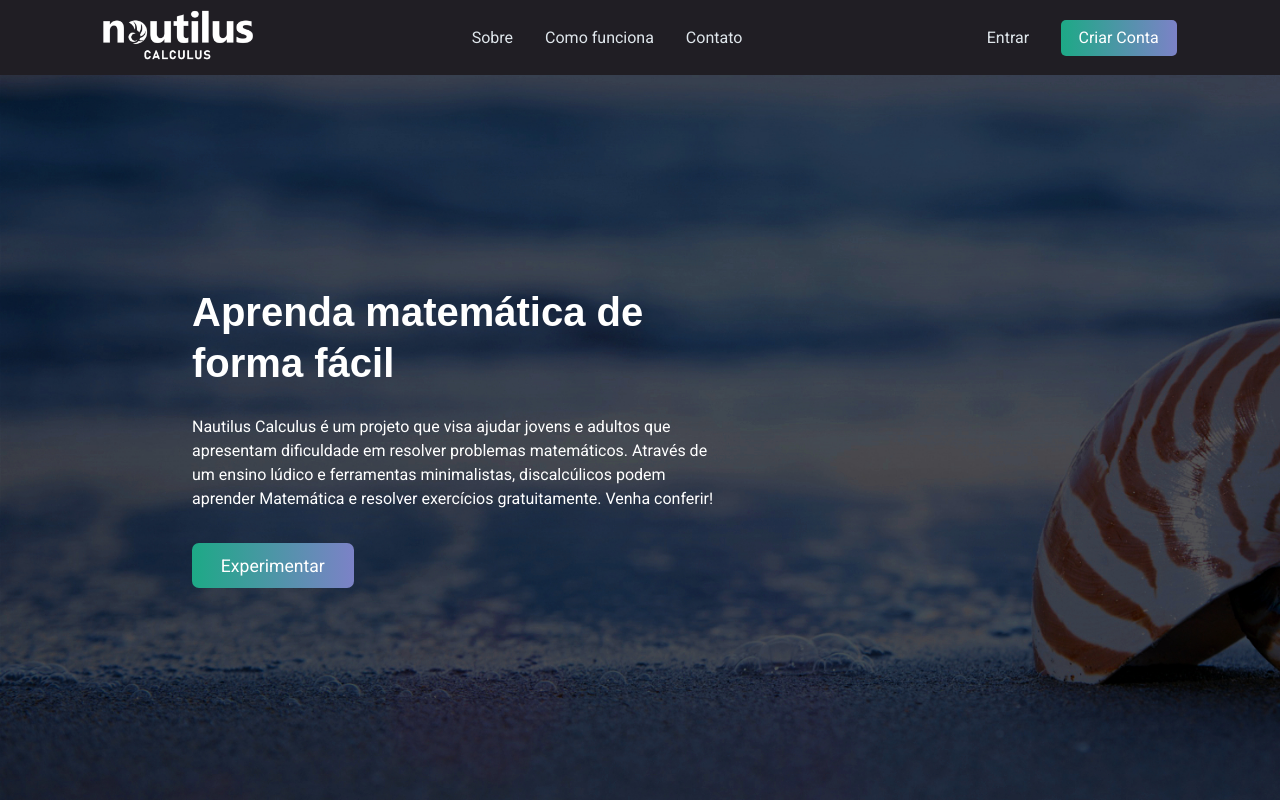
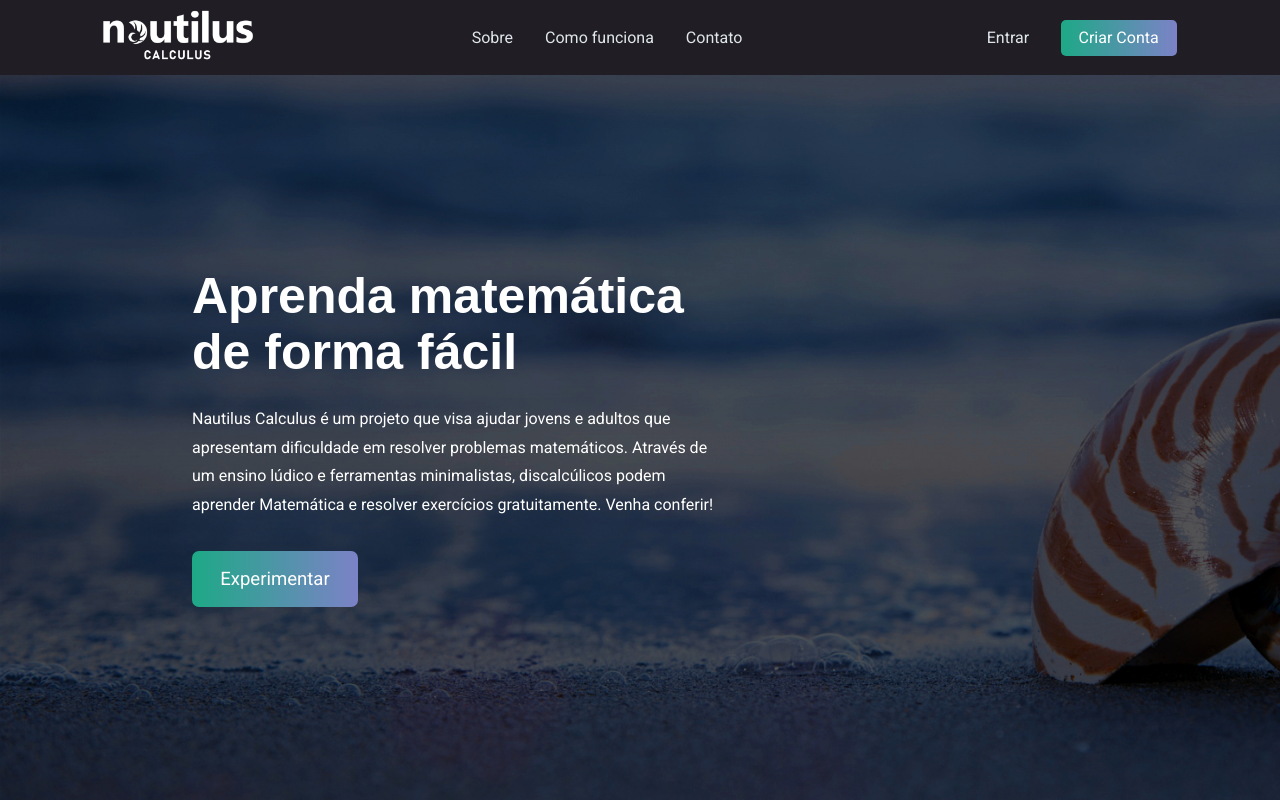
Before and after one commit to rafaeldiehl/nautilus-calculus, a React (Create React App) app: page / in a window 1280 px wide. Built offline with nearby package versions, Linux system fonts and the light colour scheme.

Commit message:
Atualizando estilizaçao

```diff
--- a/src/components/Button/styles.scss
+++ b/src/components/Button/styles.scss
@@ -1,11 +1,12 @@
 @import '../../assets/styles/main';
 
 button.btn {
+    position: relative;
     margin: 0;
     border: none;
     outline: none;
-    padding: 0.8rem 1.8rem;
-    font-size: 1.1rem;
+    font-size: calc(0.9rem + 0.325vw);
+    padding: calc(0.8rem + 0.325vw) 0;
     color: white;
     background: $gradient;
     border-radius: 7px;
@@ -14,7 +15,10 @@ button.btn {
     -ms-border-radius: 7px;
     -o-border-radius: 7px;
 
-    &:hover {
+    a {
+        padding: calc(0.8rem + 0.325vw) calc(1.5rem + 0.325vw);
+    }
+
     &:hover {
         background: linear-gradient(to right, darken($blue-green, 6%), darken($semi-dark-blue, 6%));
         transition: .7s;
@@ -24,4 +28,3 @@ button.btn {
         -o-transition: .7s;
     }
 }
-}
--- a/src/components/Navbar/styles.scss
+++ b/src/components/Navbar/styles.scss
@@ -41,11 +41,6 @@ nav.main-navbar {
                 border-width: 3px;
                 border-image-source: linear-gradient(to right, $blue-green, $semi-dark-blue);
                 color: white;
-                transition: margin-top 1s;
-                -webkit-transition: margin-top 1s;
-                -moz-transition: margin-top 1s;
-                -ms-transition: margin-top 1s;
-                -o-transition: margin-top 1s;
             }
         }
     }
--- a/src/pages/404/styles.scss
+++ b/src/pages/404/styles.scss
@@ -1,33 +1,21 @@
 @import '../../assets/styles/main';
 
 div#not-found {
-    background-image: linear-gradient(to right, $semi-dark-blue, $blue-green);
+    background: $dark-grey;
     background-size: cover;
     color: white;
     height: 100vh;
+    min-height: -webkit-fill-available;
     width: 100vw;
     @include flex(column);
     box-sizing: border-box;
 
     main.not-found-content {
-        background: $dark-grey;
+        height: 90%;
         text-align: center;
-        max-width: 25rem;
-        padding: 5rem;
-        border-top: solid;
-        border-image-slice: 1;
-        border-width: 6px;
-        border-image-source: linear-gradient(to right, $blue-green, $semi-dark-blue);
-        border-radius: 0 0 15px 15px;
-        transition: margin-top .2s;
-        -webkit-transition: margin-top .2s;
-        -moz-transition: margin-top .2s;
-        -ms-transition: margin-top .2s;
-        -o-transition: margin-top .2s;
-        -webkit-border-radius: 0 0 15px 15px;
-        -moz-border-radius: 0 0 15px 15px;
-        -ms-border-radius: 0 0 15px 15px;
-        -o-border-radius: 0 0 15px 15px;
+        display: flex;
+        flex-direction: column;
+        justify-content: center;
 
         .big-number {
             font-size: 8rem;
@@ -42,14 +30,19 @@ div#not-found {
 
         .subtitle {
             font-size: 2rem;
-            margin-bottom: 1.3rem;
+            margin-bottom: 2rem;
         }
 
         .description {
-            font-size: 1rem;
+            font-size: calc(1rem + 0.15vw);
+            max-width: 500px;
             font-weight: 300;
-            margin-bottom: 1.3rem;
+            margin-bottom: 2rem;
             line-height: 1.5rem;
+        }
+
+        .btn {
+            margin: 0 7rem;
         }
     }
 }
@@ -60,7 +53,6 @@ div#not-found {
         main.not-found-content {
             @include flex(column);
             max-width: 100vw;
-            height: 100vh;
             padding: 3rem;
             border-radius: 0px;
             -webkit-border-radius: 0px;
@@ -69,6 +61,10 @@ div#not-found {
             -o-border-radius: 0px;
             box-sizing: border-box;
             border-top: none;
+
+            .btn {
+                margin: 0;
+            }
         }
     }
 }
--- a/src/pages/Home/styles.scss
+++ b/src/pages/Home/styles.scss
@@ -17,16 +17,16 @@ div#home-page {
 
             header.main-header {
                 text-align: left;
-                font-size: 2.5rem;
-                line-height: 3.2rem;
+                font-size: calc(2rem + 1.25vw + 0.25vh);
+                line-height: 3.5rem;
             }
 
             div.main-container {
 
                 p.main-description {
-                    font-size: 1rem;
+                    font-size: calc(0.8rem + 0.25vw);
                     font-weight: 400;
-                    line-height: 1.5rem;
+                    line-height: calc(1.3rem + 0.6vw);
                     text-align: left;
                     margin: 1.6rem 0 2rem;
                 }
@@ -79,14 +79,9 @@ div#home-page {
             main.home-page-main {
 
                 header.main-header {
-                    font-size: 2.2rem;
-                }
-
-                div.main-container {
-
-                    p.main-description {
-                        font-size: 0.9rem;
-                    }
+                    font-size: 2rem;
+                    width: 90vw;
+                    line-height: 2.8rem;
                 }
             }
         }
```
Lines whose indentation alone changed are shown as unchanged.
